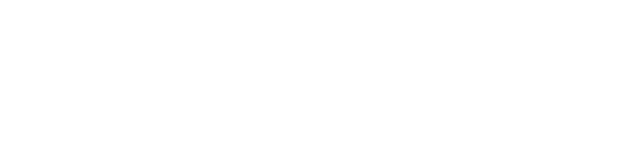
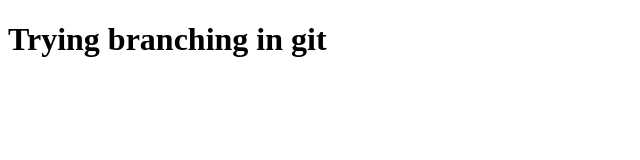
Before and after one commit to SanCross354/cobaGit, a plain HTML site: page index.html in a window 1280 px wide. Shown: the whole page, without its empty margins (0-640 px from the left). Drawn offline with Linux system fonts and the light colour scheme.

Commit message:
Modified index

```diff
--- a/index.html
+++ b/index.html
@@ -6,6 +6,6 @@
     <title>Document</title>
 </head>
 <body>
-
+    <h1>Trying branching in git</h1>
 </body>
 </html>
```
